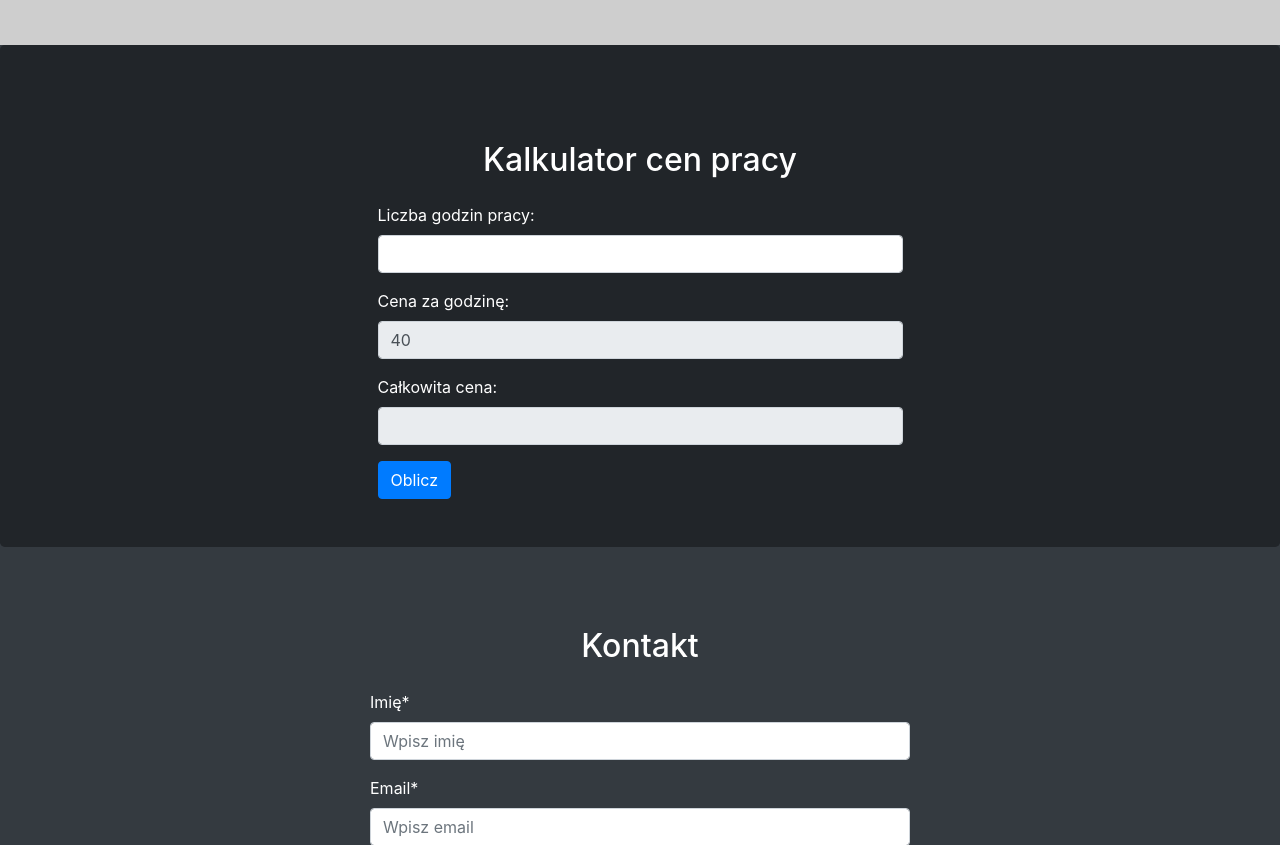
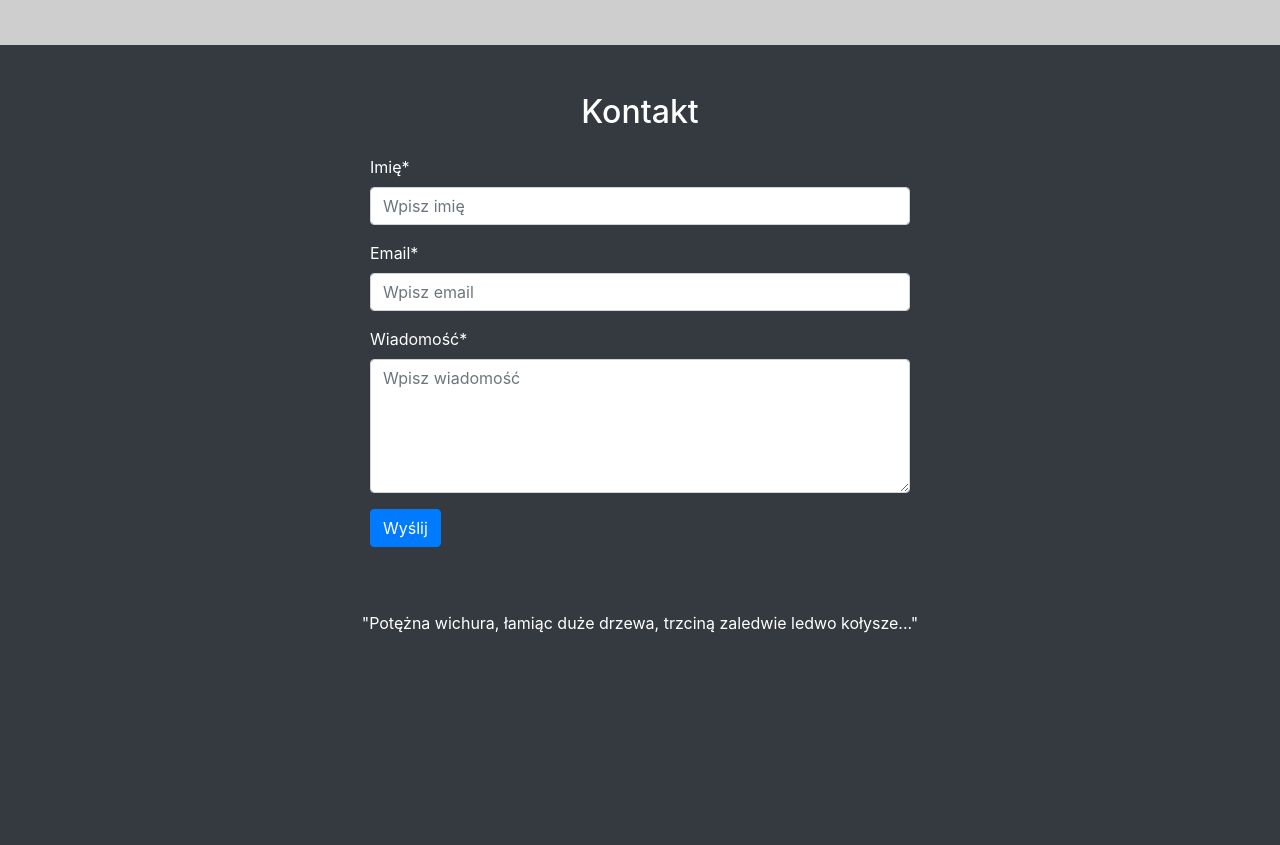
Before and after one commit to Huntaq/Huntaq.github.io, a plain HTML site: page index.html in a window 1280 px wide. Shown: the part 1217-2062 px from the top of the page. After the commit the page ends 1884 px from the top, so only its background shows below. Drawn offline with nearby package versions, Linux system fonts and the light colour scheme.

Commit message:
poprawka

```diff
--- a/index.html
+++ b/index.html
@@ -236,7 +236,7 @@
   </div>
 </section>
 
-<section id="calculator" class="py-5 jumbotron">
+<!--<section id="calculator" class="py-5 jumbotron">
 
 
   <div class="container mt-5">
@@ -275,7 +275,7 @@
       }
     }
   </script>
-</section>
+</section> -->
 
 <section id="contact" class="py-5"> <!--EMAIL-->
   <div class="container">
```
